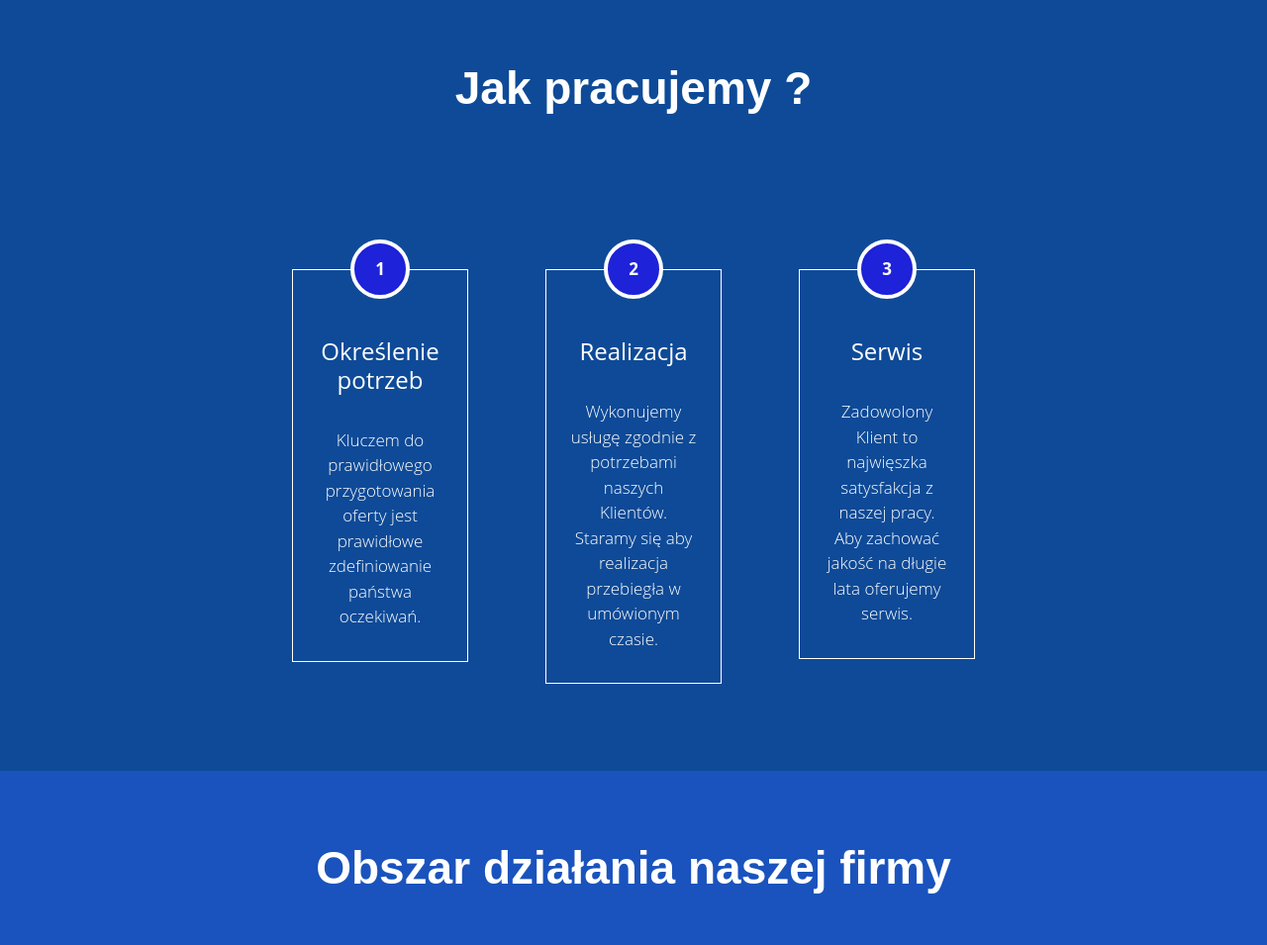
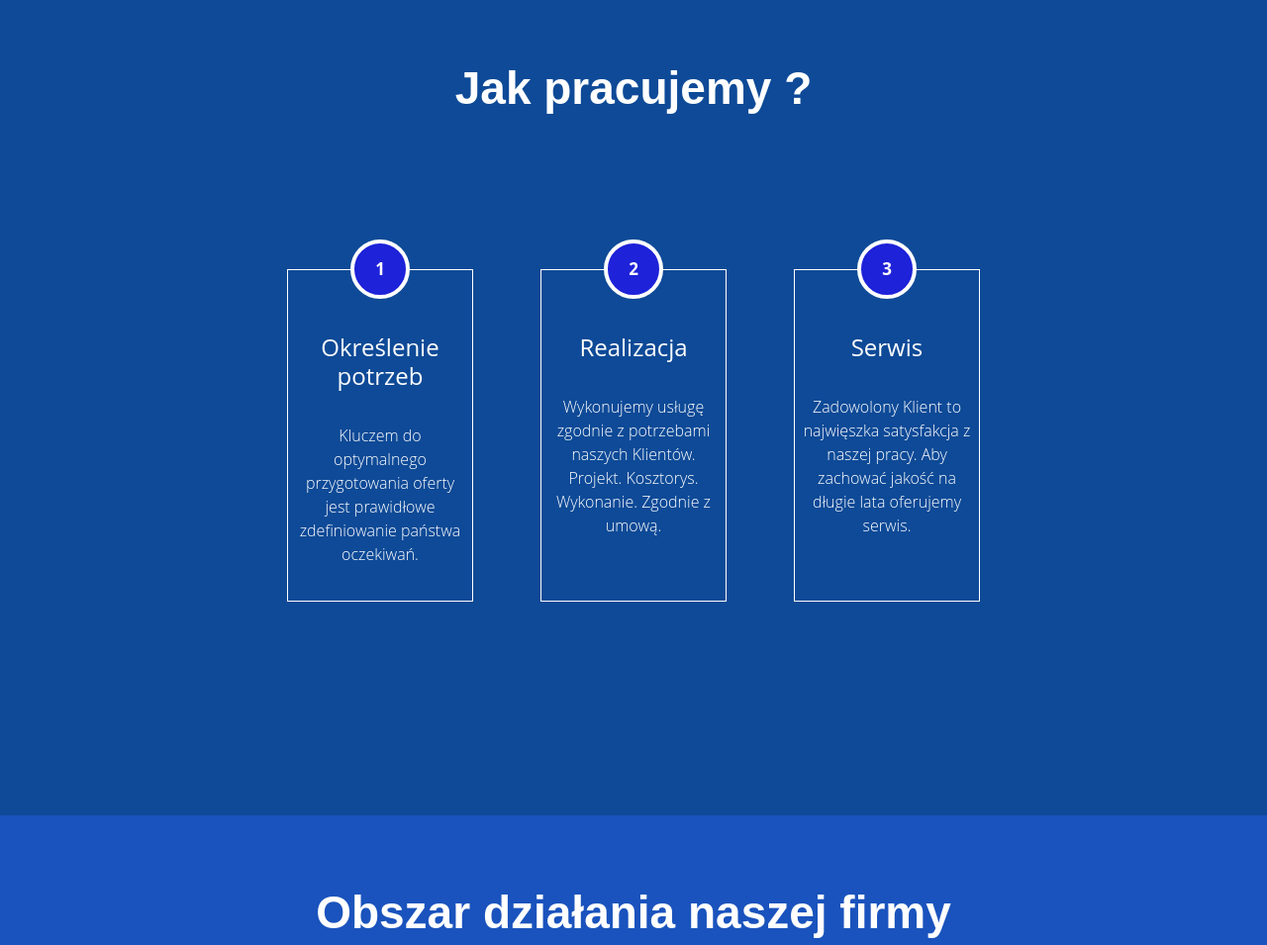
Before and after one commit to arusob/ideaprotect, a PHP site: page / in a window 1280 px wide. Shown: the part 2703-3658 px from the top of the page at 99% size. Run offline with PHP 8.4, Linux system fonts and the light colour scheme; some libraries are stand-ins or nearby versions.

Commit message:
RWD update.
RWD update.

```diff
--- a/index.html
+++ b/index.html
@@ -197,31 +197,34 @@
 						<h1 class="text-center headline"> Jak pracujemy ? </h1>
 					</div>
 					<div class="row process-box">
-						<div class="col-lg-4">
-							<div class="position-relative px-4 my-4">
+						<div class="col-md-4">
+							<div class="position-relative px-3 my-4">
 								<div class="font-weight-bold circle text-white rounded-circle d-flex align-items-center justify-content-center mx-auto position-relative border border-white"
-									style="width: 60px; height: 60px; top: 30px; border-width: 4px !important; background-color: #1e22d8"> 1 </div>
-								<div class="text-center px-4 pb-3" style="border: #ffffff 1px solid; min-height: 18rem; padding-top: 4em;">
+									style="width: 60px; height: 60px; top: 30px; border-width: 4px !important; background-color: #1e22d8"> 1
+								</div>
+								<div class="step-box text-center">
 									<h4> Określenie potrzeb </h4><br/>
-									<p class="font-weight-light"> Kluczem do prawidłowego przygotowania oferty jest prawidłowe zdefiniowanie państwa oczekiwań.  </p>
+									<p class="font-weight-light"> Kluczem do optymalnego przygotowania oferty jest prawidłowe zdefiniowanie państwa oczekiwań.  </p>
 								</div>
 							</div>
 						</div>
-						<div class="col-lg-4">
-							<div class="position-relative px-4 my-4">
+						<div class="col-md-4">
+							<div class="position-relative px-3 my-4">
 								<div class="font-weight-bold circle text-white rounded-circle d-flex align-items-center justify-content-center mx-auto position-relative border border-white"
-									style="width: 60px;height: 60px; top: 30px; border-width: 4px !important; background-color: #1e22d8"> 2 </div>
-								<div class="text-center px-4 pb-3" style="border: #ffffff 1px solid; min-height: 18rem; padding-top: 4em;">
+									style="width: 60px; height: 60px; top: 30px; border-width: 4px !important; background-color: #1e22d8"> 2
+								</div>
+								<div class="step-box text-center">
 									<h4>Realizacja</h4><br/>
-									<p class="font-weight-light"> Wykonujemy usługę zgodnie z potrzebami naszych Klientów. Staramy się aby realizacja przebiegła w umówionym czasie. </p>
+									<p class="font-weight-light"> Wykonujemy usługę zgodnie z potrzebami naszych Klientów. Projekt. Kosztorys. Wykonanie. Zgodnie z umową. </p>
 								</div>
 							</div>
 						</div>
-						<div class="col-lg-4" >
-							<div class="position-relative px-4 my-4">
+						<div class="col-md-4" >
+							<div class="position-relative px-3 my-4">
 								<div class="font-weight-bold circle text-white rounded-circle d-flex align-items-center justify-content-center mx-auto position-relative border border-white"
-									style="width: 60px; height: 60px;top: 30px; border-width: 4px !important; background-color: #1e22d8"> 3 </div>
-								<div class="text-center px-4 pb-3" style="border: #ffffff 1px solid; min-height: 18rem; padding-top: 4em;">
+									style="width: 60px; height: 60px; top: 30px; border-width: 4px !important; background-color: #1e22d8"> 3
+								</div>
+								<div class="step-box text-center">
 									<h4>Serwis</h4><br/>
 									<p class="font-weight-light"> Zadowolony Klient to najwięszka satysfakcja z naszej pracy. Aby zachować jakość na długie lata oferujemy serwis. </p>
 								</div>
@@ -268,10 +271,10 @@
 					</div>
 					<div class=" col-sm-4 buttons-area">
 						<div class="row">
-							<button class="col-6 col-sm-12 col-xxl-12 accept-btn">
+							<button class="col-6 col-md-12 col-xxl-12 accept-btn">
 								Akceptuj
 							</button>
-							<button class="col-6 col-sm-12 col-xxl-12 cancel-btn">
+							<button class="col-6 col-md-12 col-xxl-12 cancel-btn">
 								Odrzuć
 							</button>
 						</div>
--- a/kontakt.html
+++ b/kontakt.html
@@ -180,7 +180,7 @@
 							<div class="info-wrap">
 								<img class="info-img" src="img/offers-message.png">
 								<p class="value-text"> zapytania ofertowe: </p><br>
-								<p class="px-2"> usługi <br> biuro@ideaprotect.pl <br></p>
+								<p class="px-2"> biuro <br> kontakt@ideaprotect.pl <br></p>
 							</div>
 						</div>
 
--- a/style.css
+++ b/style.css
@@ -567,54 +567,71 @@ h1 {
 }
 
 .process-box {
-  margin-bottom: 4rem;
+  margin-bottom: 12rem;
+}
+
+.step-box {
+  border: #ffffff 1px solid;
+  margin: 0 1rem;
+  padding: 4rem 1rem 1rem 1rem;
 }
 
 /* --------------------------------------------------------------------------------------------------------------- */
 
 @media (min-width: 1600px)
 {
-
+  .step-box {min-height: 18rem;}
 }
 
 @media (min-width: 1490px) and (max-width: 1599px)
 {
-
+  .step-box {min-height: 22rem;}
+  .step-box p {font-size: 16px;}
 }
 
 @media (min-width: 1200px) and (max-width: 1489px)
 {
-
+  .step-box {min-height: 21rem; margin: 0 0.2rem; padding: 4rem 0.5rem 1rem 0.5rem;}
+  .step-box p {font-size: 16px;}
 }
 
 @media (min-width: 1054px) and (max-width: 1199px)
 {
-
+  .step-box {min-height: 21rem;}
+  .step-box p {font-size: 16px;}
 }
 
 @media (min-width: 992px) and (max-width: 1053px)
 {
-
+  .step-box {min-height: 21rem;}
+  .step-box p {font-size: 16px;}
 }
 
 @media (min-width: 768px) and (max-width: 991px)
 {
-
+  .step-box {min-height: 20rem; margin: 0 0.2rem; padding: 4rem 0.5rem 1rem 0.5rem;}
+  .step-box p {font-size: 15px;}
 }
 
 @media (min-width: 576px) and (max-width: 767px)
 {
   .process .headline  { font-size: 45px;}
+  .step-box {min-height: 10rem; width: 70%; margin: 0 auto 1rem auto;}
+  .step-box p {font-size: 16px;}
 }
 
 @media (min-width: 384px) and (max-width: 575px)
 {
   .process .headline  { font-size: 40px;}
+  .step-box {min-height: 10rem; width: 70%; margin: 0 auto 1rem auto;}
+  .step-box p {font-size: 16px;}
 }
 
 @media (min-width: 1px) and (max-width: 383px)
 {
   .process .headline  { font-size: 35px;}
+  .step-box {min-height: 10rem; width: 70%; margin: 0 auto 1rem auto;}
+  .step-box p {font-size: 14px;}
 }
 
 /* --------------------------------------------------------------------------------------------------------------- */
--- a/uslugi.html
+++ b/uslugi.html
@@ -73,7 +73,7 @@
 			<section class="services-page">
 
 				<div class="row-content bg-con-1 service-offer">
-					<h1 class="text-center font-weight-bold headline">Nasza oferta</h1>
+					<h1 class="text-center headline">Nasza oferta</h1>
 
 					<div class="row">
 
```
Also changed, not shown: other parts of style.css (+44 -16 lines).
